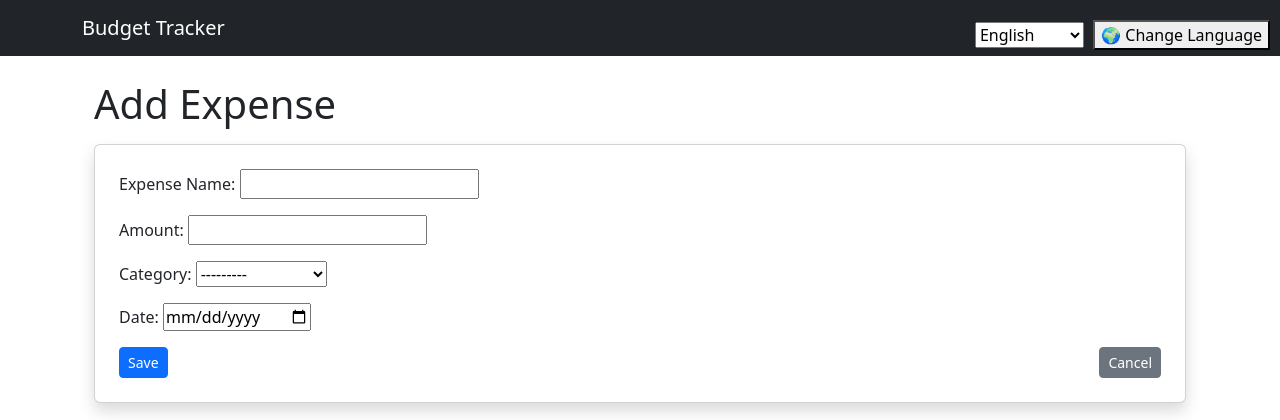
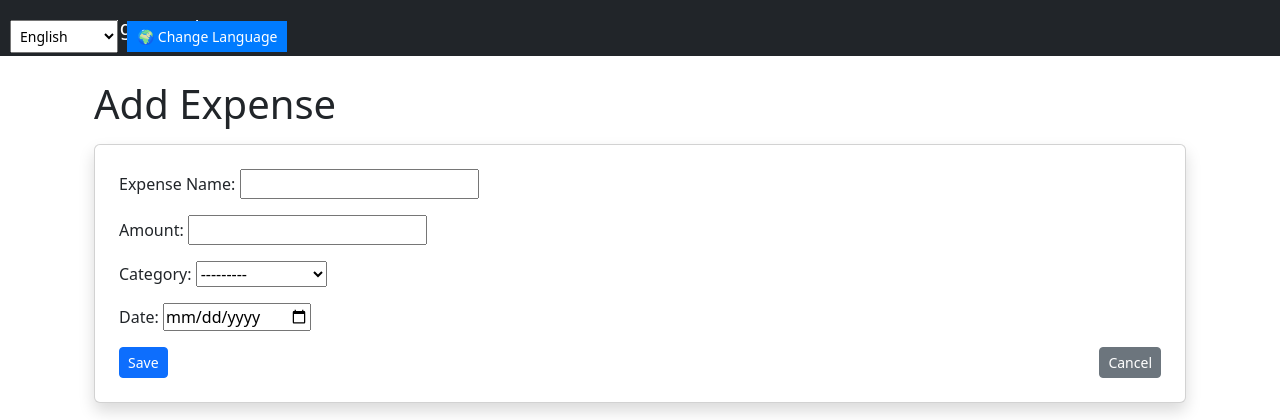
Before and after one commit to Artem-Reshetovskyi/Expense_Tracker, a Django app: page /expenses/add/ in a window 1280 px wide. Shown: the top 420 px of the page. Run offline with Django 5.2, Linux system fonts and the light colour scheme.

Commit message:
fix translate

```diff
--- a/expenses/models.py
+++ b/expenses/models.py
@@ -3,16 +3,16 @@ from django.utils.translation import gettext_lazy as _
 
 class Expense(models.Model):
     CATEGORY_CHOICES = [
-        ("food", "Food"),
-        ("transport", "Transport"),
-        ("entertainment", "Entertainment"),
-        ("bills", "Bills"),
-        ("other", "Other"),
+        ("food", _("Food")),
+        ("transport", _("Transport")),
+        ("entertainment", _("Entertainment")),
+        ("utilities", _("Utilities")),
+        ("other", _("Other")),
     ]
     name = models.CharField(max_length=255, verbose_name=_("Expense Name"))  # Назва витрати
-    amount = models.DecimalField(max_digits=10, decimal_places=2)  # Сума
-    category = models.CharField(max_length=20, choices=CATEGORY_CHOICES)  # Категорія
-    date = models.DateField()  # Дата створення
+    amount = models.DecimalField(max_digits=10, decimal_places=2, verbose_name=_("Amount"))  # Сума
+    category = models.CharField(max_length=20, choices=CATEGORY_CHOICES, verbose_name=_("Category"))  # Категорія
+    date = models.DateField(verbose_name=_("Date"))  # Дата створення
 
     def __str__(self):
-        return f"{self.name} - {self.amount} USD"
+        return f"{self.name} - {self.amount}"
--- a/expenses/static/css/style.css
+++ b/expenses/static/css/style.css
@@ -35,3 +35,29 @@ button {
 button:hover {
     background-color: #0056b3;
 }
+
+.language-form {
+    position: absolute;
+    left: 10px;
+    top: 20px;
+    display: flex;
+    align-items: center;
+}
+
+.language-form select {
+    padding: 5px;
+    font-size: 14px;
+}
+
+.language-form button {
+    padding: 5px 10px;
+    font-size: 14px;
+    background-color: #007bff;
+    color: white;
+    border: none;
+    cursor: pointer;
+}
+
+.language-form button:hover {
+    background-color: #0056b3;
+}
--- a/expenses/templates/base.html
+++ b/expenses/templates/base.html
@@ -1,3 +1,4 @@
+{% load static %}
 {% load i18n %}
 
 <!DOCTYPE html>
@@ -6,6 +7,7 @@
     <meta charset="UTF-8">
     <meta name="viewport" content="width=device-width, initial-scale=1.0">
     <title>{% block title %}{% trans "Budget Tracker" %}{% endblock %}</title>
+    <link rel="stylesheet" href="{% static 'css/style.css' %}">
     <link rel="stylesheet" href="https://cdn.jsdelivr.net/npm/bootstrap@5.3.0/dist/css/bootstrap.min.css">
     <link rel="stylesheet" href="https://cdnjs.cloudflare.com/ajax/libs/bootstrap-select/1.13.1/css/bootstrap-select.min.css">
 </head>
@@ -18,10 +20,10 @@
                 <span class="navbar-toggler-icon"></span>
         </button>
         </div>
-        <div style="position: absolute; right: 10px; top: 20px;">
+        <div class="language-form" style="position: absolute; right: 10px; top: 20px;">
             <form action="{% url 'set_language' %}" method="post">
                 {% csrf_token %}
-                <select name="language"> <!--onchange="this.form.submit()" class="selectpicker" data-width="fit"-->
+                <select name="language" data-width="fit"> <!--onchange="this.form.submit()" class="selectpicker" data-width="fit"-->
                     <!--<option value="en" {% if request.LANGUAGE_CODE == 'en' %}selected{% endif %}>English</option>
                     <option value="uk" {% if request.LANGUAGE_CODE == 'uk' %}selected{% endif %}>Українська</option>
                     <option value="pl" {% if request.LANGUAGE_CODE == 'pl' %}selected{% endif %}>Polski</option>
```
